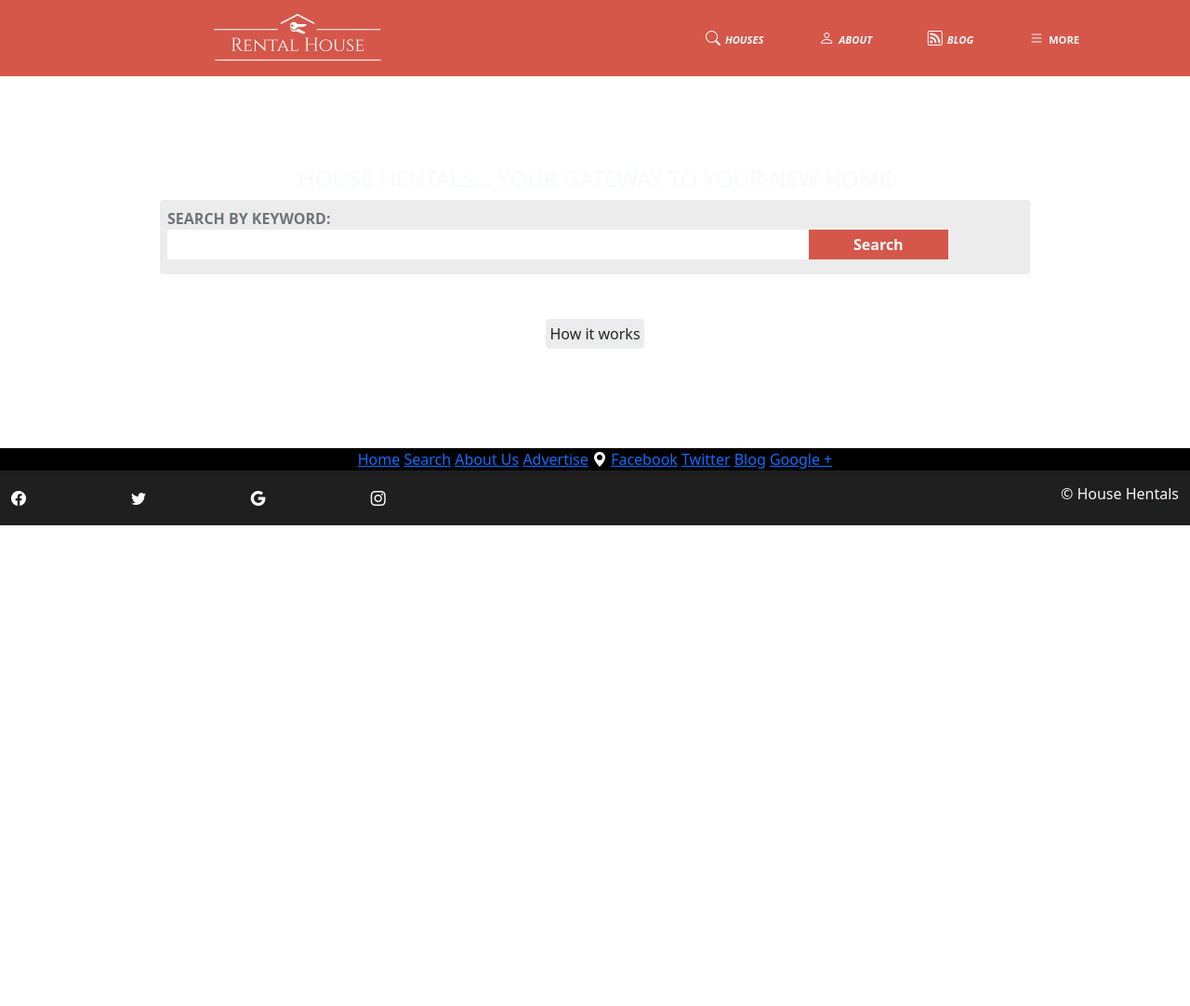
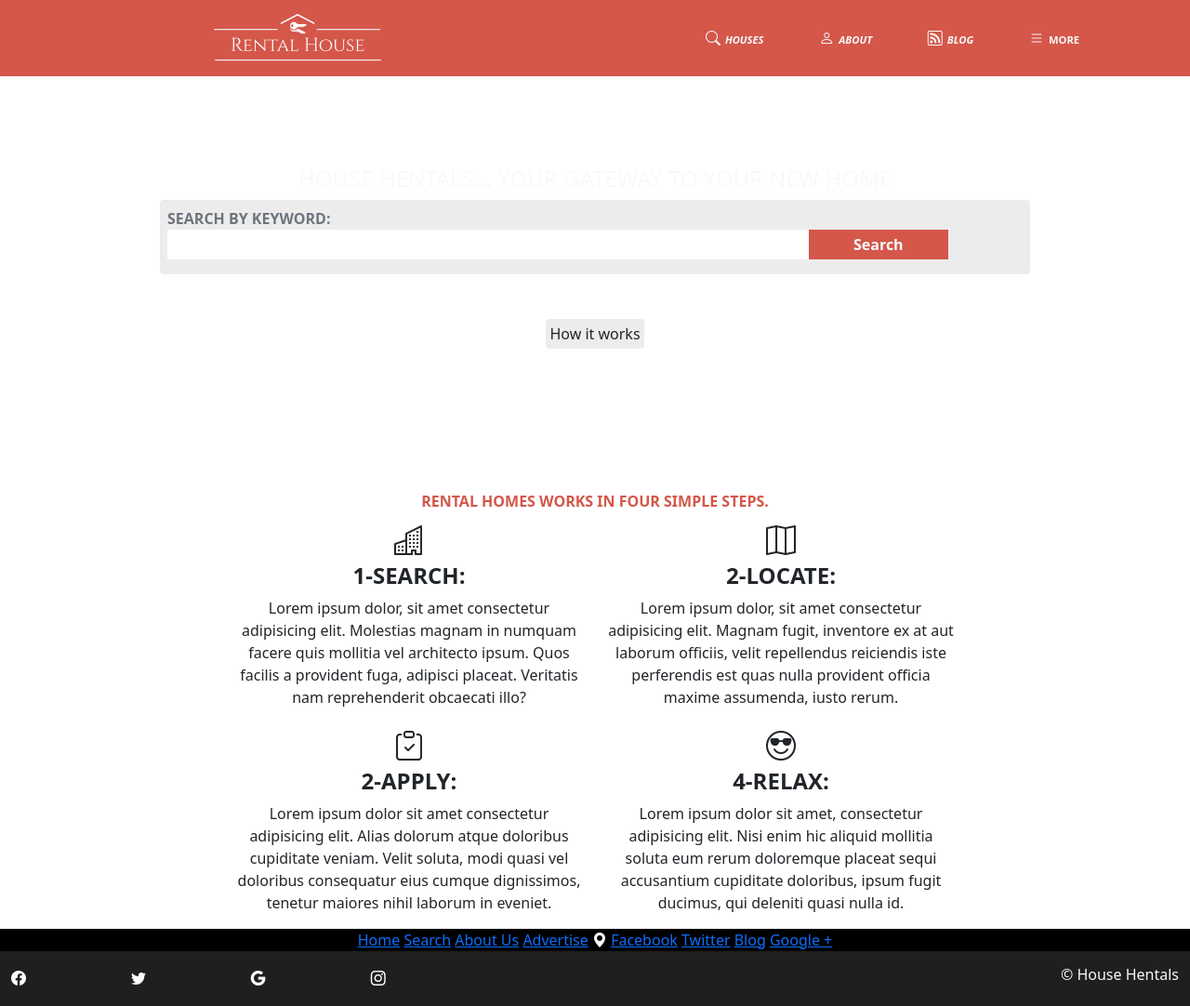
Before and after one commit to tiagorahal/Rental-Homes-Site, a website: page index.html in a window 1280 px wide. Shown: the whole page at 93% size. Before the commit the page ends 800 px from the top, so only its background shows below. Drawn offline with nearby package versions, Linux system fonts and the light colour scheme.

Commit message:
Section below main page search add

```diff
--- a/assets/css/styles.css
+++ b/assets/css/styles.css
@@ -75,3 +75,14 @@
   font-size: .7em;
   padding-left: 5px;
 }
+
+.title-steps {
+  font-size: 1em;
+  color: rgb(212, 87, 74);
+  text-align: center;
+  font-weight: 700;
+}
+
+.mw-main {
+  max-width: 100vh;
+}
--- a/index.html
+++ b/index.html
@@ -73,6 +73,41 @@
                     </div>
                 </div>
             </div>
+            <div class="container-fluid mt-5 d-flex justify-content-center">
+                <div class="row mw-main">
+                    <div class="col-12">
+                        <h5 class="title-steps">RENTAL HOMES WORKS IN FOUR SIMPLE STEPS.</h3>
+                    </div>
+                    <div class="col-sm-12 col-md-6 d-flex justify-content-center flex-column align-items-center">
+                        <a href=""><i class="fs-2 text-dark bi bi-building"></i></a>
+                        <h4 class="fw-bold">1-SEARCH:</h4>
+                        <p class="text-center">
+                            Lorem ipsum dolor, sit amet consectetur adipisicing elit. Molestias magnam in numquam facere quis mollitia vel architecto ipsum. Quos facilis a provident fuga, adipisci placeat. Veritatis nam reprehenderit obcaecati illo?
+                        </p>
+                    </div>
+                    <div class="col-sm-12 col-md-6 d-flex justify-content-center flex-column align-items-center">
+                        <a href=""><i class="bi bi-map fs-2 text-dark"></i></a>
+                        <h4 class="fw-bold">2-LOCATE:</h4>
+                        <p class="text-center">
+                            Lorem ipsum dolor, sit amet consectetur adipisicing elit. Magnam fugit, inventore ex at aut laborum officiis, velit repellendus reiciendis iste perferendis est quas nulla provident officia maxime assumenda, iusto rerum.
+                        </p>
+                    </div>
+                    <div class="col-sm-12 col-md-6 d-flex justify-content-center flex-column align-items-center">
+                        <a href=""><i class="fs-2 text-dark bi bi-clipboard-check"></i></a>
+                        <h4 class="fw-bold">2-APPLY:</h4>
+                        <p class="text-center">
+                            Lorem ipsum dolor sit amet consectetur adipisicing elit. Alias dolorum atque doloribus cupiditate veniam. Velit soluta, modi quasi vel doloribus consequatur eius cumque dignissimos, tenetur maiores nihil laborum in eveniet.
+                        </p>
+                    </div>
+                    <div class="col-sm-12 col-md-6 d-flex justify-content-center flex-column align-items-center">
+                        <a href=""><i class="fs-2 text-dark bi bi-emoji-sunglasses"></i></a>
+                        <h4 class="fw-bold">4-RELAX:</h4>
+                        <p class="text-center">
+                            Lorem ipsum dolor sit amet, consectetur adipisicing elit. Nisi enim hic aliquid mollitia soluta eum rerum doloremque placeat sequi accusantium cupiditate doloribus, ipsum fugit ducimus, qui deleniti quasi nulla id.
+                        </p>
+                    </div>
+                </div>
+            </div>
         </main>
         <footer>
             <div class="container-fluid upper-footer">
```
